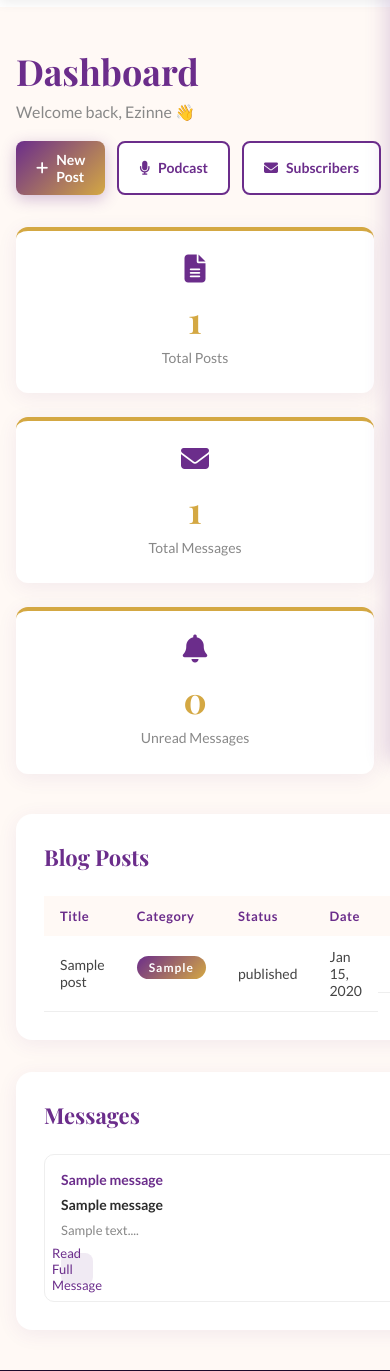
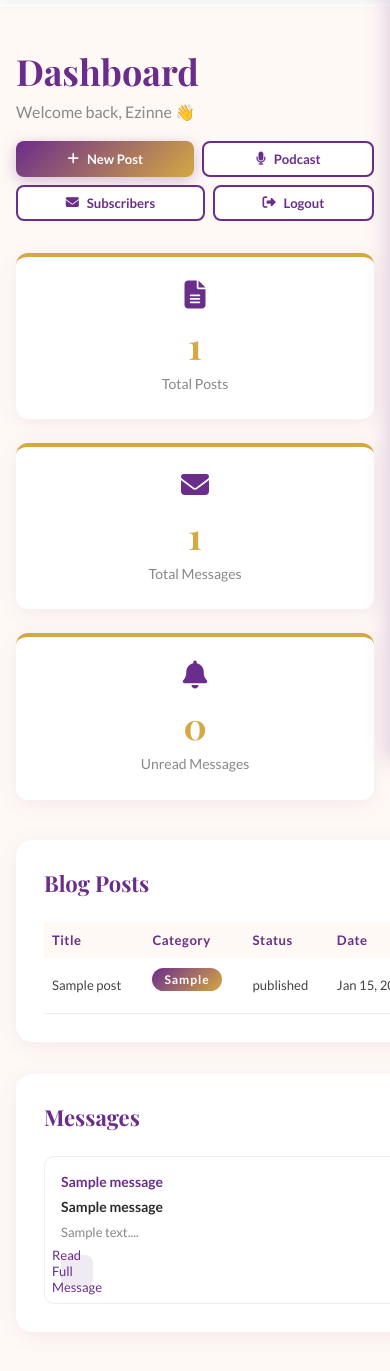
Before and after one commit to Eminence-Pyro/InnerPeace_Hub, a Flask app: page /admin in a window 390 px wide. Shown: the part 83-1454 px from the top of the page. Run offline with Flask 3, Linux system fonts and the light colour scheme; a user stored in the database is signed in; tables that the repository leaves empty hold one stand-in row (values such as "Sample post"); some libraries are stand-ins or nearby versions.

Commit message:
Fix dark mode vars, scroll-to-top visibility, carousel, admin mobile responsiveness

```diff
--- a/static/css/styles.css
+++ b/static/css/styles.css
@@ -14,8 +14,8 @@ html {
 }
 
 body {
-  background: #FFF9F5;
-  color: #2C2C2C;
+  background: var(--bg, #FFF9F5);
+  color: var(--text, #2C2C2C);
   overflow-x: hidden;
   min-height: 100vh;
   display: flex;
@@ -88,10 +88,11 @@ p {
   z-index: 1500;
   box-shadow: 0 4px 15px rgba(107, 45, 139, 0.3);
   transition: opacity 0.3s ease, transform 0.3s ease;
-  /* JS controls display — CSS only sets the base visible state */
   display: flex;
   align-items: center;
   justify-content: center;
+  opacity: 0;
+  pointer-events: none;
   opacity: 0;
   pointer-events: none;
 }
@@ -208,7 +209,7 @@ p {
   border-bottom: 2px solid #D4A843;
   display: flex;
   align-items: center;
-  background: #FFF9F5;
+  background: var(--nav-bg, #FFF9F5);
   position: fixed;
   top: 0;
   width: 100%;
@@ -450,7 +451,7 @@ p {
 /* Blog Preview (Homepage Carousel) */
 .blog-preview {
   padding: 60px 0;
-  background: #FFF9F5;
+  background: var(--bg, #FFF9F5);
 }
 
 .blog-preview h2 {
@@ -475,6 +476,7 @@ p {
   display: flex;
   transition: transform 0.5s ease;
   gap: 24px;
+  will-change: transform;
 }
 
 .carousel-btn {
@@ -743,7 +745,7 @@ p {
 .reactions {
   margin-top: 48px;
   padding: 32px;
-  background: #fff;
+  background: var(--card-bg, #fff);
   border-radius: 16px;
   box-shadow: 0 4px 20px rgba(107, 45, 139, 0.08);
   text-align: center;
@@ -2844,3 +2846,76 @@ input[type="url"], input[type="number"], textarea, select {
   .episode-body { flex-direction: column; }
   .episode-cover { width: 100%; height: 180px; }
 }
+
+
+/* ===========================
+   Admin — Mobile Responsive
+   =========================== */
+@media (max-width: 768px) {
+  .dashboard-header {
+    flex-direction: column;
+    align-items: flex-start;
+    gap: 16px;
+  }
+
+  .dashboard-actions {
+    display: flex;
+    flex-wrap: wrap;
+    gap: 8px;
+    width: 100%;
+  }
+
+  .dashboard-actions a,
+  .dashboard-actions button {
+    flex: 1 1 auto;
+    min-width: 120px;
+    text-align: center;
+    justify-content: center;
+    font-size: 0.82rem;
+    padding: 8px 10px;
+  }
+
+  .dashboard-stats {
+    grid-template-columns: repeat(2, 1fr);
+  }
+
+  .dashboard-grid {
+    grid-template-columns: 1fr;
+  }
+
+  .table-wrapper {
+    overflow-x: auto;
+    -webkit-overflow-scrolling: touch;
+  }
+
+  .admin-table {
+    min-width: 540px;
+  }
+
+  .admin-table th,
+  .admin-table td {
+    padding: 10px 8px;
+    font-size: 0.82rem;
+  }
+
+  .post-title-cell {
+    max-width: 140px;
+    white-space: nowrap;
+    overflow: hidden;
+    text-overflow: ellipsis;
+  }
+
+  .create-form {
+    padding: 20px 16px;
+  }
+
+  .form-row {
+    grid-template-columns: 1fr;
+  }
+}
+
+@media (max-width: 480px) {
+  .dashboard-stats {
+    grid-template-columns: 1fr;
+  }
+}
```
